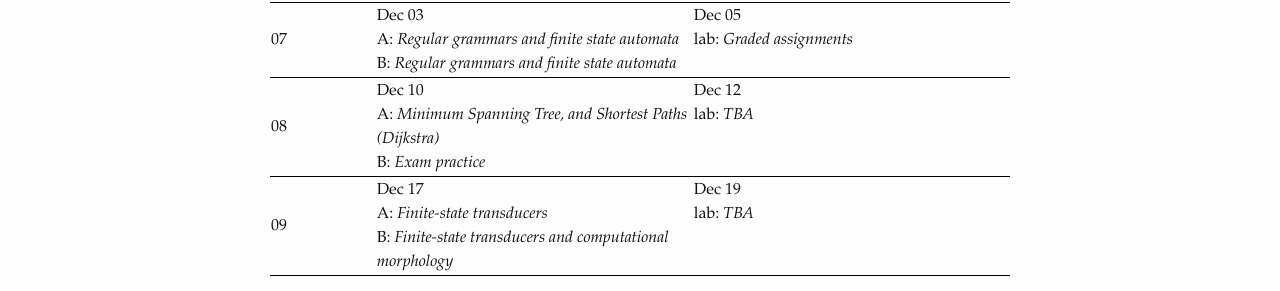
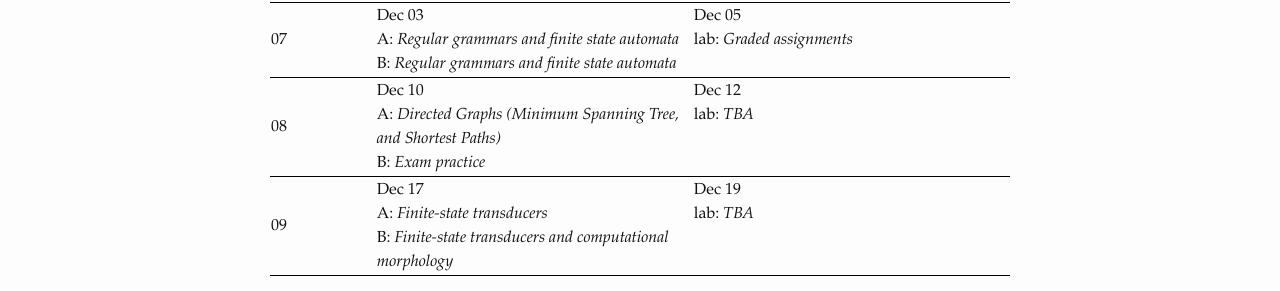
Before and after one commit to dsacl3-2018/dsacl3-2018.github.io, a Jekyll site: the page built from lectures.md, in a window 1280 px wide. Shown: the part 1226-1517 px from the top of the page. Built offline with Jekyll 4.4.1, drawn with Linux system fonts in a browser that asks for light colours.

Commit message:
Minor change

```diff
--- a/_data/schedule.yml
+++ b/_data/schedule.yml
@@ -65,7 +65,7 @@
   dates:
     Dec 10:
       topics:
-        A: Minimum Spanning Tree, and Shortest Paths (Dijkstra)
+        A: Directed Graphs (Minimum Spanning Tree, and Shortest Paths)
         B: Exam practice
     Dec 12:
       topics:
```
